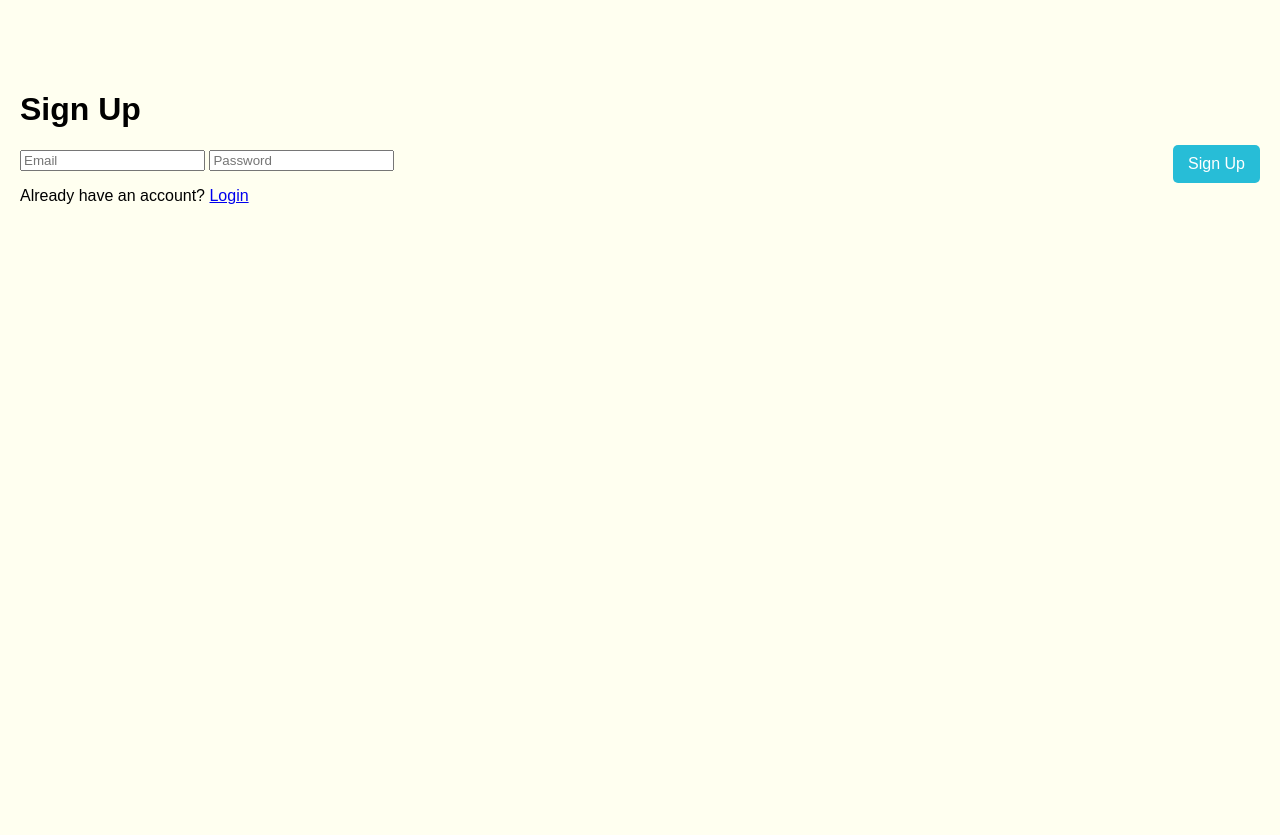
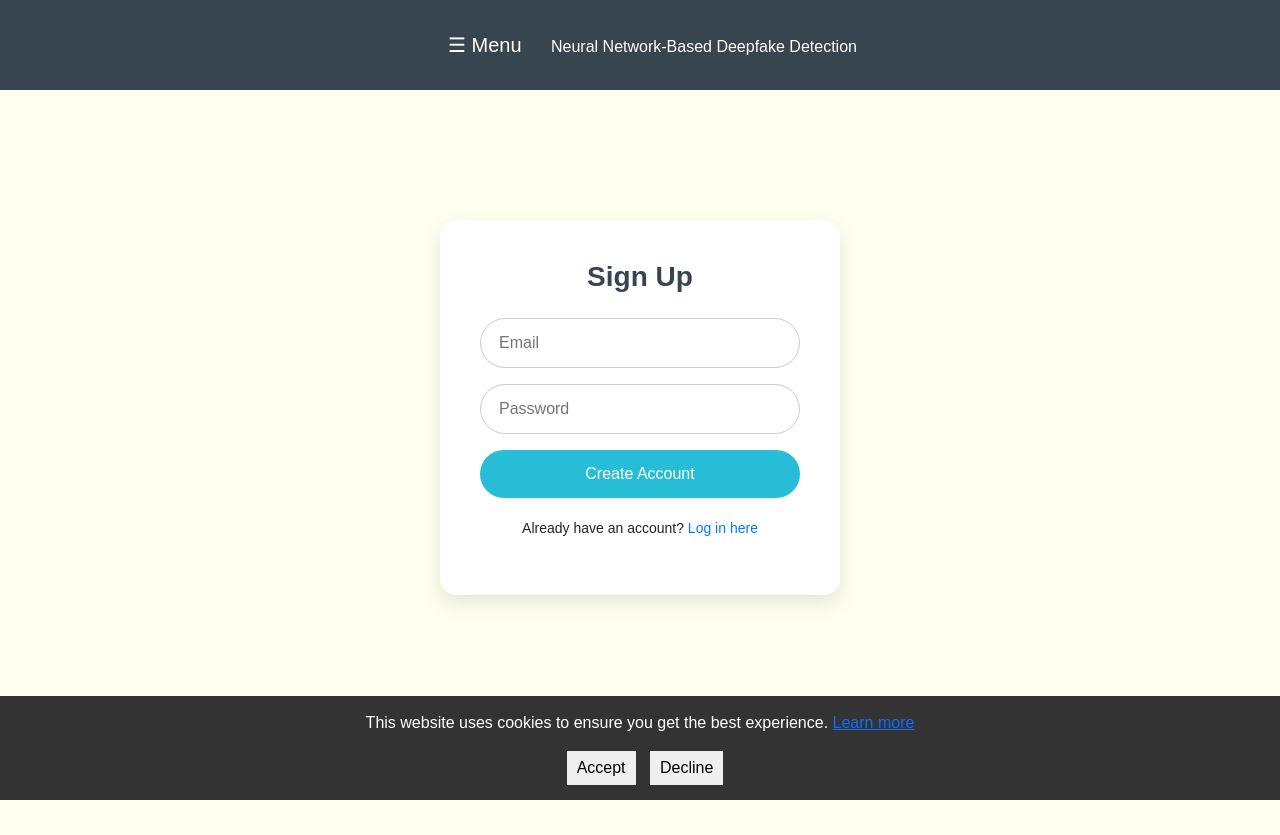
Before and after one commit to EvanG-17/fypSite, a Flask app: page /signup in a window 1280 px wide. Before the commit the page ends 204 px from the top, so only its background shows below. Run offline with Flask 3, Linux system fonts and the light colour scheme; parts of the project's set-up code (start-up, migrations or seed data) failed here and were passed over.

Commit message:
Login and Sign-up styled

```diff
--- a/static/css/styles.css
+++ b/static/css/styles.css
@@ -14,7 +14,7 @@
     z-index: 1000;
 }
 .content {
-    margin-top: 50px;
+    margin-top: 80px;
     padding: 20px;
 }
 .dashboard {
@@ -144,3 +144,132 @@
 .delete-btn:hover {
     background-color: #c0392b;
 }
+
+
+.top-left-button {
+    position: absolute;
+    top: 10px;
+    left: 10px;
+    z-index: 1001;
+}
+
+.home-btn {
+    background-color: #27bdd7;
+    color: white;
+    text-decoration: none;
+    padding: 10px 15px;
+    font-size: 16px;
+    border-radius: 6px;
+    display: inline-block;
+    transition: background-color 0.3s ease;
+}
+
+.home-btn:hover {
+    background-color: #1ca0b8;
+}
+
+.home-btn-topbar {
+    float: left;
+    background-color: transparent;
+    color: white;
+    text-decoration: none;
+    padding: 10px 15px;
+    font-size: 18px;
+    border: none;
+    margin-right: 15px;
+    cursor: pointer;
+    transition: color 0.3s ease;
+}
+
+.home-btn-topbar:hover {
+    color: #ccc;
+}
+
+table {
+    width: 80%;
+    margin: 60px auto; /* centers the table horizontally */
+    border-collapse: collapse;
+    text-align: center;
+}
+
+th, td {
+    padding: 12px 16px;
+    border: 1px solid #ccc;
+    vertical-align: middle;
+}
+
+th {
+    background-color: #f5f5f5;
+    font-weight: bold;
+}
+
+td img {
+    max-width: 120px;
+    height: auto;
+    border-radius: 6px;
+}
+
+
+/* Login Page Styling */
+
+.login-container {
+    max-width: 400px;
+    margin: 120px auto;
+    padding: 40px;
+    background-color: white;
+    border-radius: 16px;
+    box-shadow: 0 8px 20px rgba(0, 0, 0, 0.1);
+    text-align: center;
+}
+
+.login-title {
+    margin-bottom: 24px;
+    font-size: 28px;
+    font-weight: bold;
+    color: #36454F;
+}
+
+.login-input {
+    width: 100%;
+    padding: 12px 18px;
+    margin-bottom: 16px;
+    border: 1px solid #ccc;
+    border-radius: 30px;
+    font-size: 16px;
+    transition: border-color 0.3s ease;
+}
+
+.login-input:focus {
+    border-color: #27bdd7;
+    outline: none;
+}
+
+.login-btn {
+    width: 100%;
+    background-color: #27bdd7;
+    color: white;
+    border: none;
+    padding: 12px 20px;
+    font-size: 16px;
+    border-radius: 30px;
+    cursor: pointer;
+    transition: background-color 0.3s ease;
+}
+
+.login-btn:hover {
+    background-color: #1ca0b8;
+}
+
+.signup-text {
+    margin-top: 20px;
+    font-size: 14px;
+}
+
+.signup-text a {
+    color: #007bff;
+    text-decoration: none;
+}
+
+.signup-text a:hover {
+    text-decoration: underline;
+}
--- a/templates/base.html
+++ b/templates/base.html
@@ -21,11 +21,13 @@
     <!-- dashboard -->
     <div id="myDashboard" class="dashboard">
         <a href="javascript:void(0)" class="close-btn" onclick="closeDashboard()">&times;</a>
+        <a href="{{ url_for('home') }}">Home</a>
         <a href="{{ url_for('results') }}">Previous Results</a>
         <a href="https://www.setu.ie/" target="_blank">SETU</a>
         <a href="https://evang-17.github.io/fypExpoSite/" target="_blank">About This App</a>
         <a href="#">Settings</a>
     </div>
+
 
     <!-- content -->
     <div class="content">
--- a/templates/home.html
+++ b/templates/home.html
@@ -17,7 +17,7 @@
 
         <div class="top-bar">
             <button class="open-btn" onclick="openDashboard()">☰ Menu</button>
-            <span>My Website</span>
+            <span>Neural Network-Based Deepfake Detection</span>
             <a href="/login" class="auth-btn">Login / Sign Up</a>
         </div>
 
--- a/templates/signup.html
+++ b/templates/signup.html
@@ -1,20 +1,18 @@
-<!DOCTYPE html>
-<html lang="en">
-<head>
-    <meta charset="UTF-8">
-    <meta name="viewport" content="width=device-width, initial-scale=1.0">
-    <title>Sign Up</title>
-    <link rel="stylesheet" href="{{ url_for('static', filename='css/styles.css') }}">
-</head>
-<body>
-    <div class="content">
-        <h1>Sign Up</h1>
-        <form method="POST">
-            <input type="email" name="email" placeholder="Email" required>
-            <input type="password" name="password" placeholder="Password" required>
-            <button type="submit" class="auth-btn">Sign Up</button>
-        </form>
-        <p>Already have an account? <a href="/login">Login</a></p>
-    </div>
-</body>
-</html>
+{% extends "base.html" %}
+
+{% block content %}
+<div class="login-container">
+    <h2 class="login-title">Sign Up</h2>
+
+    <form method="POST">
+        <input type="email" name="email" placeholder="Email" class="login-input" required>
+        <input type="password" name="password" placeholder="Password" class="login-input" required>
+        <button type="submit" class="login-btn">Create Account</button>
+    </form>
+
+    <p class="signup-text">
+        Already have an account?
+        <a href="{{ url_for('index') }}">Log in here</a>
+    </p>
+</div>
+{% endblock %}
```
Also changed, not shown: templates/login.html (+18 -20 lines).
